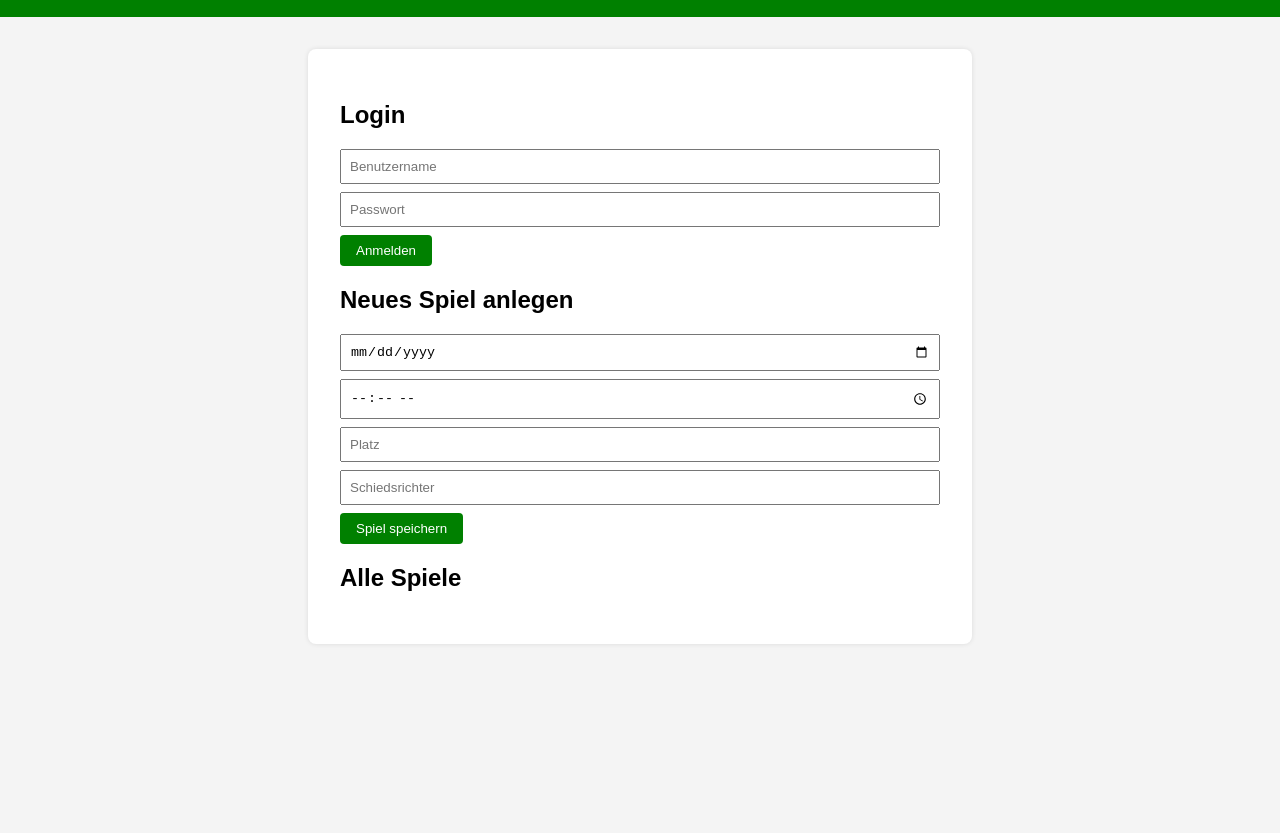
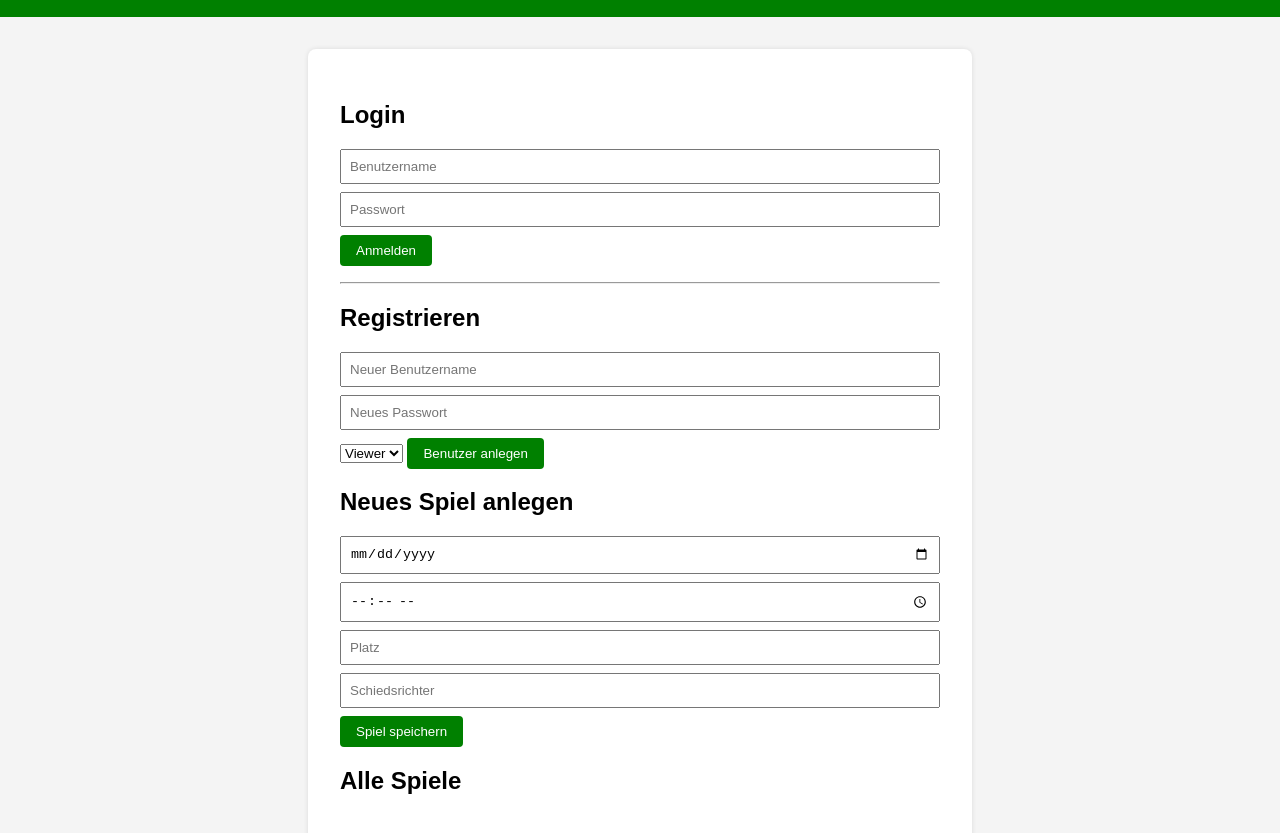
Before and after one commit to 25-26-SYP4/syp-projekt-mimal, a plain HTML site: page code/fußballturnier/index.html in a window 1280 px wide. Shown: the part 95-928 px from the top of the page. Before the commit the page ends 800 px from the top, so only its background shows below. Drawn offline with Linux system fonts and the light colour scheme.

Commit message:
fix, neue benutzer anlegen, admin ist fix

```diff
--- a/code/fußballturnier/index.html
+++ b/code/fußballturnier/index.html
@@ -19,6 +19,18 @@
   <input type="password" id="password" placeholder="Passwort" />
   <button onclick="login()">Anmelden</button>
   <p id="loginMessage" style="color: red;"></p>
+
+  <hr />
+
+  <h2>Registrieren</h2>
+  <input type="text" id="regUsername" placeholder="Neuer Benutzername" />
+  <input type="password" id="regPassword" placeholder="Neues Passwort" />
+  <select id="regRole">
+    <option value="viewer">Viewer</option>
+    <option value="admin">Admin</option>
+  </select>
+  <button onclick="register()">Benutzer anlegen</button>
+  <p id="registerMessage" style="color: green;"></p>
 </div>
 
     <!-- Info nach Login -->
--- a/code/fußballturnier/script.js
+++ b/code/fußballturnier/script.js
@@ -1,11 +1,14 @@
 const spiele = [];
 let isAdmin = false;
 
-// Beispiel-Userliste
-const users = [
-  { username: "admin", password: "123", role: "admin" },
-  { username: "gast", password: "456", role: "viewer" }
-];
+// Beim ersten Laden Standard-User nur einmal anlegen
+if (!localStorage.getItem("users")) {
+  const defaultUsers = [
+    { username: "admin", password: "123", role: "admin" },
+    { username: "gast", password: "456", role: "viewer" }
+  ];
+  localStorage.setItem("users", JSON.stringify(defaultUsers));
+}
 
 // Beim Laden prüfen ob eingeloggt
 window.onload = () => {
@@ -20,6 +23,8 @@ window.onload = () => {
 function login() {
   const u = document.getElementById("username").value;
   const p = document.getElementById("password").value;
+  const users = JSON.parse(localStorage.getItem("users")) || [];
+
   const user = users.find(uObj => uObj.username === u && uObj.password === p);
 
   if (!user) {
@@ -41,6 +46,32 @@ function login() {
 function logout() {
   localStorage.removeItem("user");
   location.reload();
+}
+
+function register() {
+  const username = document.getElementById("regUsername").value.trim();
+  const password = document.getElementById("regPassword").value;
+  const role = document.getElementById("regRole").value;
+
+  if (!username || !password) {
+    document.getElementById("registerMessage").style.color = "red";
+    document.getElementById("registerMessage").textContent = "Bitte alles ausfüllen!";
+    return;
+  }
+
+  const users = JSON.parse(localStorage.getItem("users")) || [];
+
+  if (users.find(u => u.username === username)) {
+    document.getElementById("registerMessage").style.color = "red";
+    document.getElementById("registerMessage").textContent = "Benutzer existiert bereits!";
+    return;
+  }
+
+  users.push({ username, password, role });
+  localStorage.setItem("users", JSON.stringify(users));
+
+  document.getElementById("registerMessage").style.color = "green";
+  document.getElementById("registerMessage").textContent = `Benutzer "${username}" wurde angelegt.`;
 }
 
 function spielSpeichern() {
```
Lines whose indentation alone changed are shown as unchanged.
